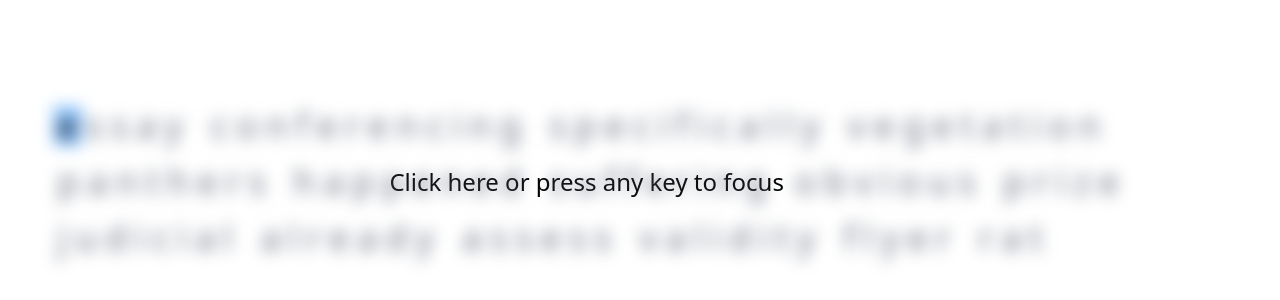
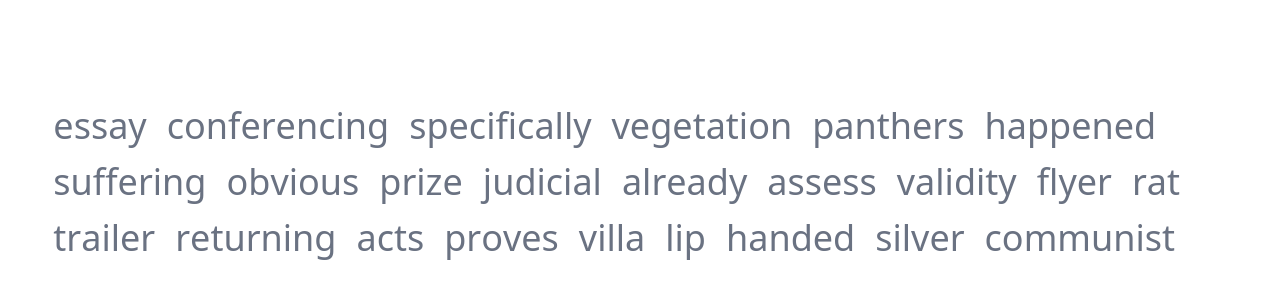
Before and after one commit to vikasgodara290/Typist, a React (Vite) app in the folder frontend/: page / in a window 1280 px wide. Shown: the part 218-518 px from the top of the page. Built offline with nearby package versions, Linux system fonts and the light colour scheme.

Commit message:
reducing renders

```diff
--- a/frontend/src/app.css
+++ b/frontend/src/app.css
@@ -1,7 +1,7 @@
-#wordsDiv:focus #outOfFocusWarning{
+/* #wordsDiv:focus #outOfFocusWarning{
     display: none;
 }
 
 #wordsDiv:focus #words{
     filter: blur(0);
-}
+} */
--- a/frontend/src/components/Letter.tsx
+++ b/frontend/src/components/Letter.tsx
@@ -1,38 +1,54 @@
-import React, { useState, useEffect } from 'react';
+import { useState, useEffect, useRef } from 'react';
 
 interface LetterType {
     letter: string;
     letterIndex: number;
-    isActive: boolean;
+    wordIndex:number;
+    words:string[];
 }
 
-const Letter = React.memo(({ letter, isActive }: LetterType) => {
+function Letter({ letter ,letterIndex, wordIndex, words}: LetterType) {
     const [isCorrect, setIsCorrect] = useState<boolean | null>(null);
+    const letterRef = useRef<any>(null);
+    const [currentWordIndex, setCurrentWordIndex] = useState(0);
+    const [currentLetterIndex, setCurrentLetterIndex] = useState(0);
 
-    useEffect(() => {
-        if (!isActive) return;
+    // useEffect(()=>{
+    //     if(letterIndex ===0 && wordIndex === 0)
+    // },[])
 
-        function handleKeyPress(event: KeyboardEvent) {
-            if (event.key === letter) {
-                setIsCorrect(true);
+    function onKeyUpHandler(event: any, index: number) {
+        if (!words[currentWordIndex]) return;
+console.log(index);
+
+        const letter = event.key;
+        const expectedLetter = letterRef.current?.innerHTML;
+        console.log(letter + ' ' + expectedLetter);
+
+        if (letter === expectedLetter) {
+            if (currentLetterIndex + 1 < words[currentWordIndex].length) {
+                setCurrentLetterIndex((prev) => prev + 1);
             } else {
-                setIsCorrect(false);
+                setCurrentWordIndex((prev) => prev + 1);
+                setCurrentLetterIndex(0);
             }
         }
 
-        window.addEventListener('keyup', handleKeyPress);
-        return () => window.removeEventListener('keyup', handleKeyPress);
-    }, [isActive, letter]);
+        console.log(currentWordIndex + ' ' + currentLetterIndex);
+
+    }
 
     return (
         <div
-            className={`letter cursor-default px-1 ${
-                isActive ? 'bg-blue-300 text-black' : 'text-gray-500'
-            } ${isCorrect === true ? 'text-green-500' : isCorrect === false ? 'text-red-500' : ''}`}
+            key={letterIndex}
+            className=''
+            tabIndex={0}
+            ref={letterRef}
+            onKeyUp={(e : any, index: number)=>onKeyUpHandler(e, index)}
         >
             {letter}
         </div>
     );
-});
+}
 
 export default Letter;
--- a/frontend/src/components/Word.tsx
+++ b/frontend/src/components/Word.tsx
@@ -1,26 +1,25 @@
-import React from 'react';
 import Letter from './Letter';
 
 interface WordType {
     word: string;
     wordIndex: number;
-    currentWordIndex: number;
-    currentLetterIndex: number;
+    words: string[]
 }
 
-const Word = React.memo(({ word, wordIndex, currentWordIndex, currentLetterIndex }: WordType) => {
+function Word({ word, wordIndex, words }: WordType){
     return (
-        <div className='mr-5 h-14 flex items-center'>
+        <div key={wordIndex} className='mr-5 h-14 flex items-center'>
             {word.split('').map((letter, index) => (
                 <Letter
                     key={index}
                     letter={letter}
                     letterIndex={index}
-                    isActive={wordIndex === currentWordIndex && index === currentLetterIndex}
+                    wordIndex={wordIndex}
+                    words={words}
                 />
             ))}
         </div>
     );
-});
+};
 
 export default Word;
--- a/frontend/src/components/Words.tsx
+++ b/frontend/src/components/Words.tsx
@@ -1,4 +1,4 @@
-import { useEffect, useRef, useState } from 'react';
+import { useEffect, useState } from 'react';
 import english10k from '../assets/english_10k.json';
 import Word from './Word';
 
@@ -8,10 +8,6 @@ interface WordsType {
 
 export default function Words({ noOfWords }: WordsType) {
     const [words, setWords] = useState<string[]>([]);
-    const [currentWordIndex, setCurrentWordIndex] = useState(0);
-    const [currentLetterIndex, setCurrentLetterIndex] = useState(0);
-
-    const wordsRef = useRef<HTMLDivElement>(null);
 
     useEffect(() => {
         let wordsTemp: string[] = [];
@@ -22,36 +18,19 @@ export default function Words({ noOfWords }: WordsType) {
         setWords(wordsTemp);
     }, [noOfWords]);
 
-    function onKeyUpHandler(event: any) {
-        if (!words[currentWordIndex]) return;
-
-        const letter = event.key;
-        const expectedLetter = words[currentWordIndex][currentLetterIndex];
-
-        if (letter === expectedLetter) {
-            if (currentLetterIndex + 1 < words[currentWordIndex].length) {
-                setCurrentLetterIndex((prev) => prev + 1);
-            } else {
-                setCurrentWordIndex((prev) => prev + 1);
-                setCurrentLetterIndex(0);
-            }
-        }
-    }
-
     return (
         <div className='flex items-center h-screen'>
-            <div id='wordsDiv' tabIndex={0} ref={wordsRef} onKeyUp={onKeyUpHandler}>
-                <div id='outOfFocusWarning' className='absolute flex justify-center items-center w-11/12 h-42 text-2xl'>
+            <div id='wordsDiv'>
+                {/* <div id='outOfFocusWarning' className='absolute flex justify-center items-center w-11/12 h-42 text-2xl'>
                     Click here or press any key to focus
-                </div>
-                <div id='words' className='relative flex w-11/12 mx-auto h-42 flex-wrap text-4xl text-gray-500 overflow-hidden blur-sm'>
+                </div> */}
+                <div id='words' className='relative flex w-11/12 mx-auto h-42 flex-wrap text-4xl text-gray-500 overflow-hidden'>
                     {words.map((word, index) => (
                         <Word
                             key={index}
                             word={word}
                             wordIndex={index}
-                            currentWordIndex={currentWordIndex}
-                            currentLetterIndex={currentLetterIndex}
+                            words={words}
                         />
                     ))}
                 </div>
```
